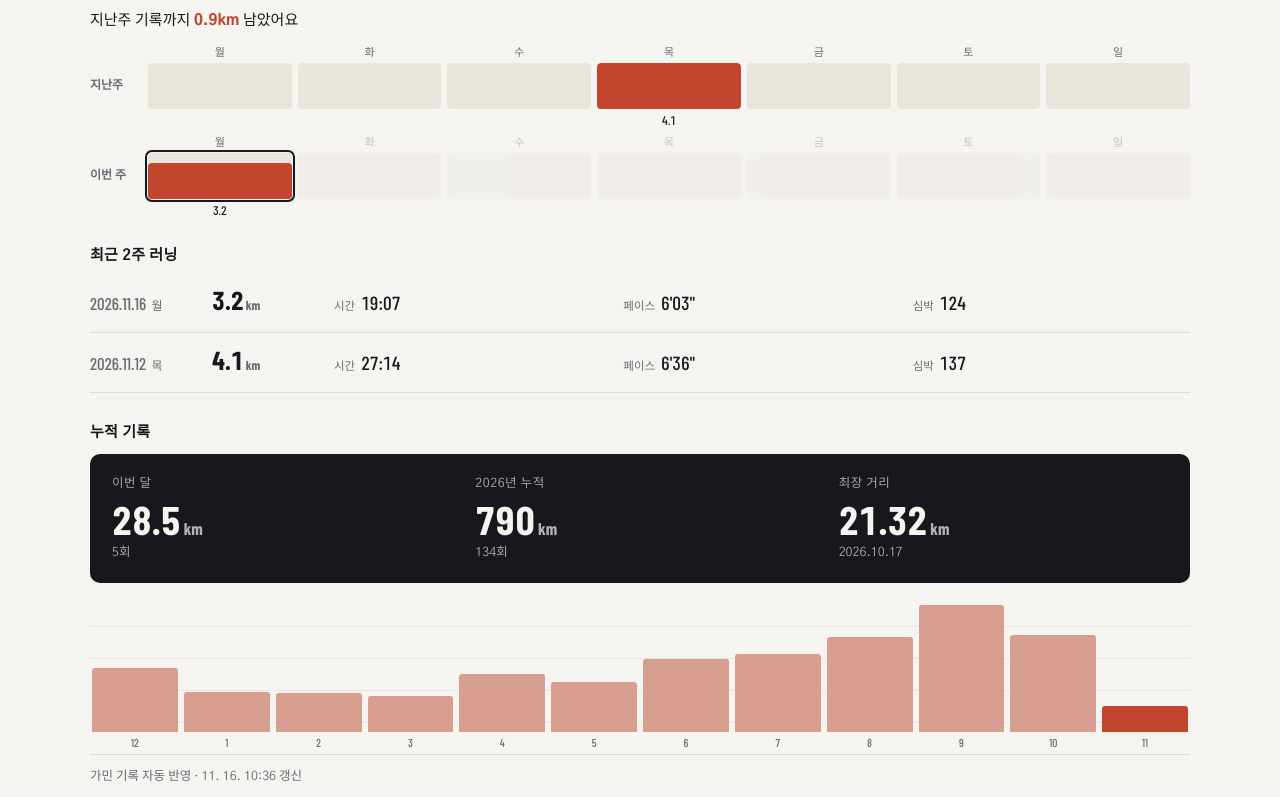
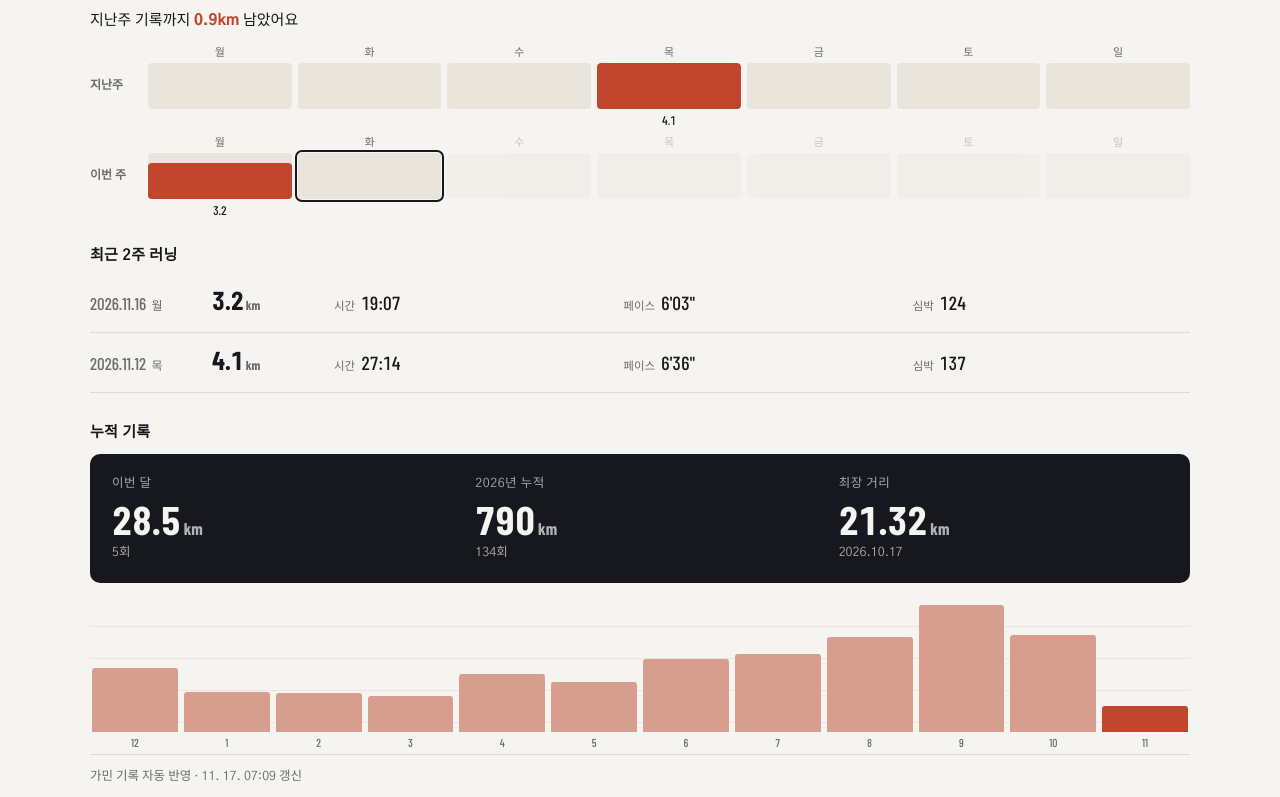
Before and after one commit to kgg8308/slowandsteadyboy, a plain HTML site: page index.html in a window 1280 px wide. Shown: the part 1583-2380 px from the top of the page. Drawn offline with nearby package versions, Linux system fonts and the light colour scheme; a web font is replaced by a local one.

Commit message:
최신 영상 · 러닝 기록 자동 갱신

```diff
--- a/index.html
+++ b/index.html
@@ -304,7 +304,7 @@ footer .wrap{padding-block:26px 40px;display:flex;justify-content:space-between;
     <p class="log-nudge">지난주 기록까지 <b>0.9km</b> 남았어요</p>
     <div class="log-days" aria-label="최근 2주 날짜별 거리">
       <div class="log-wrow"><strong>지난주</strong><div class="log-day" title="11.9 · 0km"><i>월</i><span><span style="height:0%"></span></span><em></em></div><div class="log-day" title="11.10 · 0km"><i>화</i><span><span style="height:0%"></span></span><em></em></div><div class="log-day" title="11.11 · 0km"><i>수</i><span><span style="height:0%"></span></span><em></em></div><div class="log-day on" title="11.12 · 4.1km"><i>목</i><span><span style="height:100%"></span></span><em>4.1</em></div><div class="log-day" title="11.13 · 0km"><i>금</i><span><span style="height:0%"></span></span><em></em></div><div class="log-day" title="11.14 · 0km"><i>토</i><span><span style="height:0%"></span></span><em></em></div><div class="log-day" title="11.15 · 0km"><i>일</i><span><span style="height:0%"></span></span><em></em></div></div>
-      <div class="log-wrow"><strong>이번 주</strong><div class="log-day on today" title="11.16 · 3.2km"><i>월</i><span><span style="height:78%"></span></span><em>3.2</em></div><div class="log-day future" title="11.17 · 0km"><i>화</i><span><span style="height:0%"></span></span><em></em></div><div class="log-day future" title="11.18 · 0km"><i>수</i><span><span style="height:0%"></span></span><em></em></div><div class="log-day future" title="11.19 · 0km"><i>목</i><span><span style="height:0%"></span></span><em></em></div><div class="log-day future" title="11.20 · 0km"><i>금</i><span><span style="height:0%"></span></span><em></em></div><div class="log-day future" title="11.21 · 0km"><i>토</i><span><span style="height:0%"></span></span><em></em></div><div class="log-day future" title="11.22 · 0km"><i>일</i><span><span style="height:0%"></span></span><em></em></div></div>
+      <div class="log-wrow"><strong>이번 주</strong><div class="log-day on" title="11.16 · 3.2km"><i>월</i><span><span style="height:78%"></span></span><em>3.2</em></div><div class="log-day today" title="11.17 · 0km"><i>화</i><span><span style="height:0%"></span></span><em></em></div><div class="log-day future" title="11.18 · 0km"><i>수</i><span><span style="height:0%"></span></span><em></em></div><div class="log-day future" title="11.19 · 0km"><i>목</i><span><span style="height:0%"></span></span><em></em></div><div class="log-day future" title="11.20 · 0km"><i>금</i><span><span style="height:0%"></span></span><em></em></div><div class="log-day future" title="11.21 · 0km"><i>토</i><span><span style="height:0%"></span></span><em></em></div><div class="log-day future" title="11.22 · 0km"><i>일</i><span><span style="height:0%"></span></span><em></em></div></div>
     </div>
   </div>
   <h3 class="log-sub">최근 2주 러닝</h3>
@@ -344,7 +344,7 @@ footer .wrap{padding-block:26px 40px;display:flex;justify-content:space-between;
       <div class="log-bar" title="2026-10 · 106.3km · 18회"><span style="height:77%"></span><em>10</em></div>
       <div class="log-bar cur" title="2026-11 · 28.5km · 5회"><span style="height:21%"></span><em>11</em></div>
   </div>
-  <p class="log-upd">가민 기록 자동 반영 · 11. 16. 10:36 갱신</p>
+  <p class="log-upd">가민 기록 자동 반영 · 11. 17. 07:09 갱신</p>
   <!-- runs:end -->
 </div></section>
 
```
Also changed, not shown: data/runs.json (+4 -4 lines).
